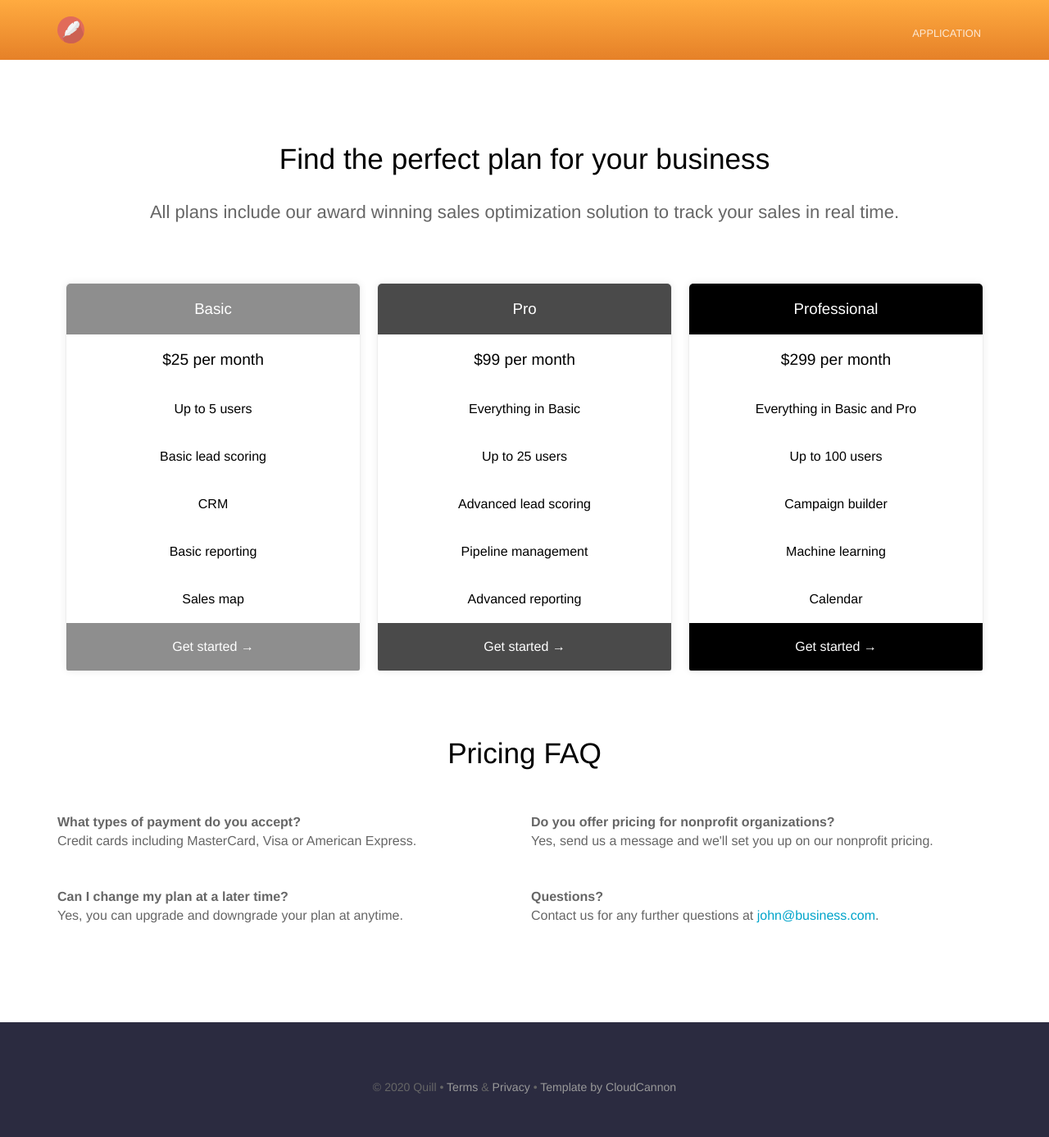
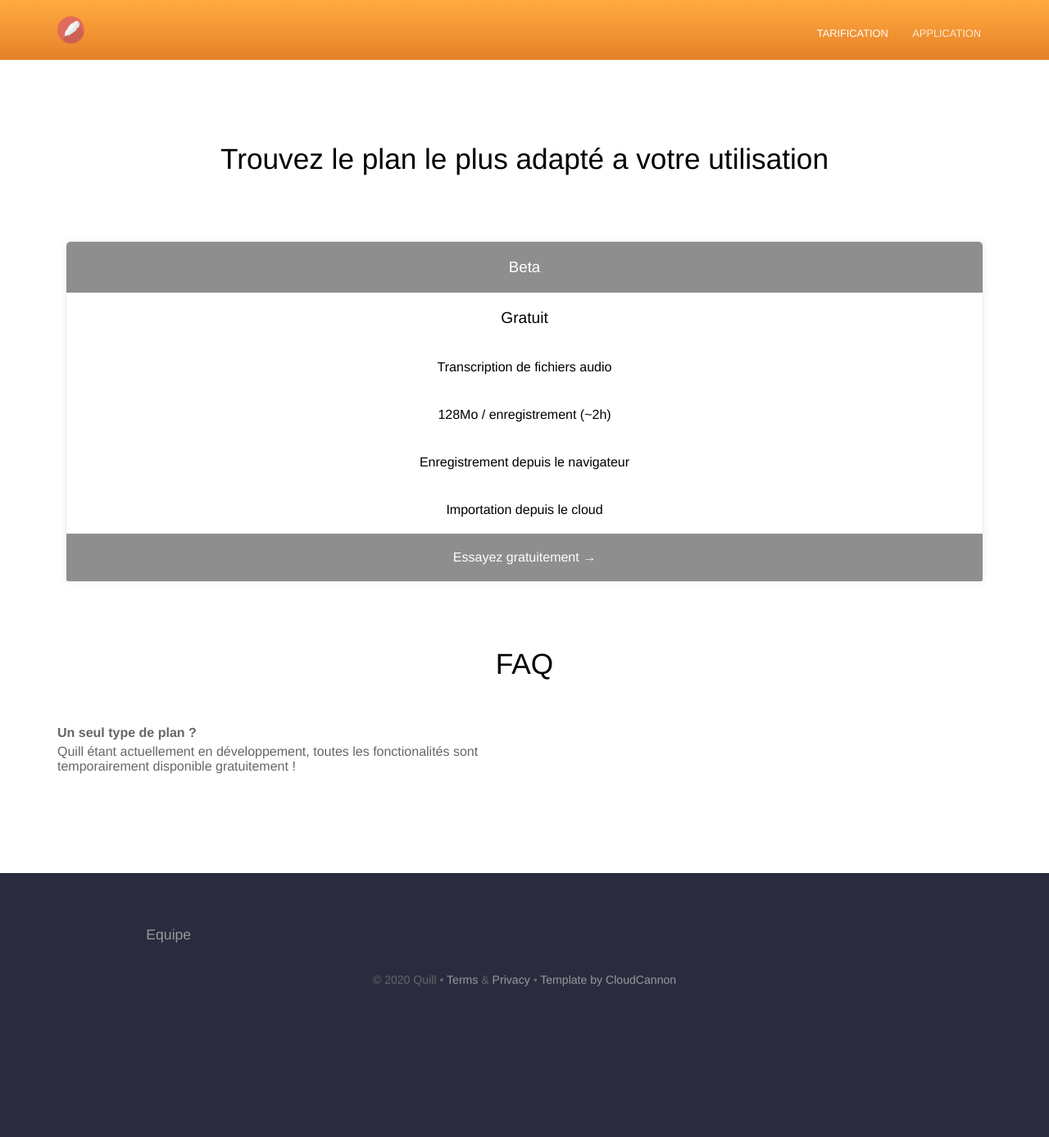
Before and after one commit to Kreelio/cursiv-landing-page, a Jekyll site: the page built from pricing.html, in a window 1280 px wide. Shown: the whole page at 82% size. Built offline with Jekyll 4.4.1, drawn with Linux system fonts in a browser that asks for light colours; after the commit the page ends 1256 px from its top, so only the background shows below that.

Commit message:
INCROYABLE DU CUL MONSIEUR POT'D'BEURRE

```diff
--- a/_data/footer.yml
+++ b/_data/footer.yml
@@ -1,6 +1,6 @@
-- links: []
-  # - name: About
-  #   link: /about/
+- links:
+  - name: Equipe
+    link: /about/
   # - name: Contact
   #   link: /contact/
 - links: []
--- a/_data/navigation.yml
+++ b/_data/navigation.yml
@@ -1,8 +1,8 @@
-# - name: Pricing
-#   link: /pricing/
+- name: Tarification
+  link: /pricing/
 #   new_window: false
 #   highlight: false
-# - name: About
+# - name: Equipe
 #   link: /about/
 #   new_window: false
 #   highlight: false
--- a/_sass/staff.scss
+++ b/_sass/staff.scss
@@ -20,10 +20,10 @@
 	}
 
 	.square-image {
-		width: 200px;
-		height: 200px;
+		width: 300px;
+		height: 300px;
 			img {
-				border-radius: 200px;
+				border-radius: 300px;
 			}
 		}
 
--- a/pricing.html
+++ b/pricing.html
@@ -1,26 +1,60 @@
 ---
-title: Pricing
-heading: Find the perfect plan for your business
-description: All plans include our award winning sales optimization solution to track your sales in real time.
+title: Tarification
+heading: Trouvez le plan le plus adapté a votre utilisation
+description:
 pricing_table:
-  - name: Basic
+  - name: Beta
     color: "#8e8e8e"
     features:
-      - text: $25 per month
+      - text: Gratuit
         highlight: true
-      - text: Up to 5 users
+      - text: Transcription de fichiers audio
         highlight: false
-      - text: Basic lead scoring
+      - text: 128Mo / enregistrement (~2h)
         highlight: false
-      - text: CRM
+      - text: Enregistrement depuis le navigateur
         highlight: false
-      - text: Basic reporting
-        highlight: false
-      - text: Sales map
+      - text: Importation depuis le cloud
         highlight: false
     call_to_action:
-      link: http://mysite.com?plan=basic
-      text: Get started
+      link: https://app.actinium.io
+      text: Essayez gratuitement
+
+faq:
+  - question: Un seul type de plan ?
+    answer: Quill étant actuellement en développement, toutes les fonctionalités sont temporairement disponible gratuitement !
+
+---
+<div class="plans">
+	{% for plan in page.pricing_table %}
+		<ul class="plan">
+			<li style="background: {{ plan.color }}">
+				<h3>{{ plan.name }}</h3>
+			</li>
+			{% for feature in plan.features %}
+				<li {% if feature.highlight %} class="highlighted"{% endif %}>{{ feature.text }}</li>
+			{% endfor %}
+
+			{% if plan.call_to_action %}
+				<li class="pricing-cta"><div class="button"><a style="background: {{ plan.color }}" href="{{ plan.call_to_action.link }}">{{ plan.call_to_action.text }} &rarr;</a></div></li>
+			{% endif %}
+		</ul>
+	{% endfor %}
+</div>
+
+{% if page.faq %}
+	<h2>FAQ</h2>
+	<dl class="faq">
+		{% for item in page.faq %}
+			<div>
+				<dt>{{ item.question }}</dt>
+				<dd>{{ item.answer }}</dd>
+			</div>
+		{% endfor %}
+	</dl>
+{% endif %}
+
+<!--
 - name: Pro
 color: "#4a4a4a"
 features:
@@ -56,42 +90,4 @@ pricing_table:
     highlight: false
 call_to_action:
   link: http://mysite.com?plan=professional
-      text: Get started
-faq:
-  - question: What types of payment do you accept?
-    answer: Credit cards including MasterCard, Visa or American Express.
-  - question: Can I change my plan at a later time?
-    answer: Yes, you can upgrade and downgrade your plan at anytime.
-  - question: Do you offer pricing for nonprofit organizations?
-    answer: Yes, send us a message and we'll set you up on our nonprofit pricing.
-  - question: Questions?
-    answer: Contact us for any further questions at <a href="#">john@business.com</a>.
----
-<div class="plans">
-	{% for plan in page.pricing_table %}
-		<ul class="plan">
-			<li style="background: {{ plan.color }}">
-				<h3>{{ plan.name }}</h3>
-			</li>
-			{% for feature in plan.features %}
-				<li {% if feature.highlight %} class="highlighted"{% endif %}>{{ feature.text }}</li>
-			{% endfor %}
-
-			{% if plan.call_to_action %}
-				<li class="pricing-cta"><div class="button"><a style="background: {{ plan.color }}" href="{{ plan.call_to_action.link }}">{{ plan.call_to_action.text }} &rarr;</a></div></li>
-			{% endif %}
-		</ul>
-	{% endfor %}
-</div>
-
-{% if page.faq %}
-	<h2>Pricing FAQ</h2>
-	<dl class="faq">
-		{% for item in page.faq %}
-			<div>
-				<dt>{{ item.question }}</dt>
-				<dd>{{ item.answer }}</dd>
-			</div>
-		{% endfor %}
-	</dl>
-{% endif %}
+  text: Get started -->
```
Also changed, not shown: _staff_members/_defaults.md (+0 -1 lines), _staff_members/adrien.md (added, +6 -0 lines), _staff_members/anna.md (deleted, +0 -7 lines), _staff_members/betty.md (deleted, +0 -7 lines), _staff_members/gerald.md (deleted, +0 -7 lines), _staff_members/germain.md (added, +6 -0 lines), _staff_members/james.md (deleted, +0 -7 lines), _staff_members/robin.md (deleted, +0 -7 lines), _staff_members/tom.md (deleted, +0 -7 lines), _staff_members/zadkiel.md (added, +6 -0 lines), about.html (+3 -4 lines), 4 other files. Lines whose indentation alone changed are shown as unchanged.
